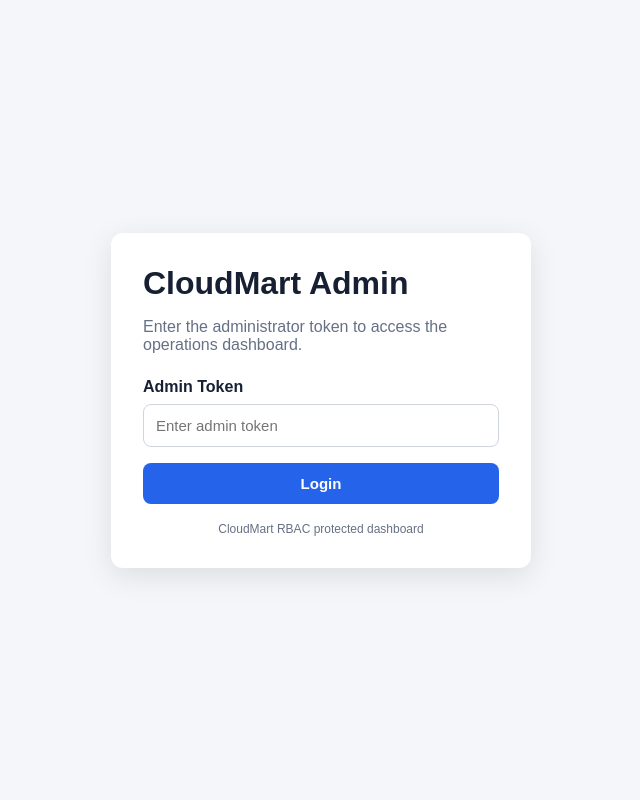
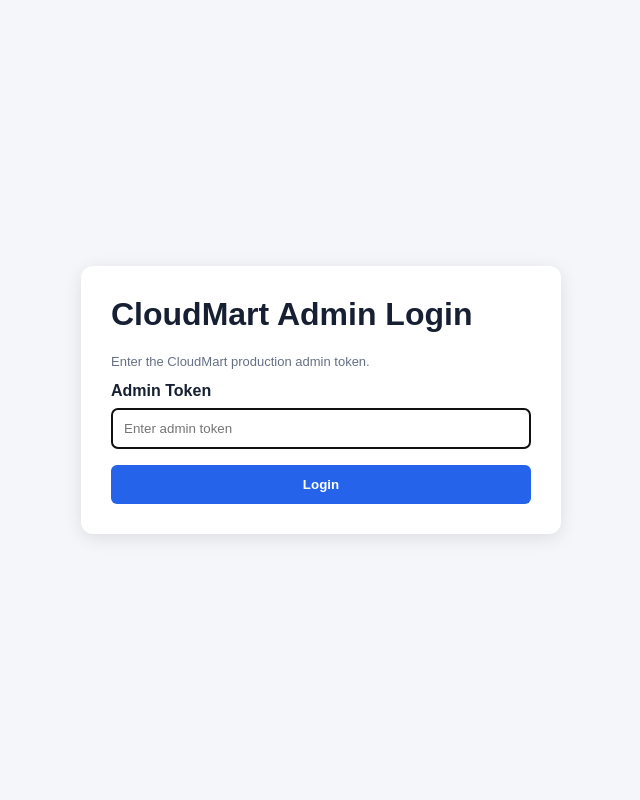
Before and after one commit to LakshmiPrasanna2404/CloudMart, a Flask app: page /login in a window 1280 px wide. Shown: the whole page, without its empty margins (319-959 px from the left). Run offline with Flask 3, Linux system fonts and the light colour scheme.

Commit message:
Update login.html

```diff
--- a/dashboard/templates/login.html
+++ b/dashboard/templates/login.html
@@ -1,9 +1,9 @@
-<!DOCTYPE html>
+<!doctype html>
 <html lang="en">
 
 <head>
 
-    <meta charset="UTF-8">
+    <meta charset="utf-8">
 
     <meta
         name="viewport"
@@ -14,37 +14,36 @@
 
     <style>
 
-        * {
-            box-sizing: border-box;
-        }
-
         body {
             margin: 0;
             min-height: 100vh;
-            display: flex;
-            align-items: center;
-            justify-content: center;
+
+            display: grid;
+            place-items: center;
+
             font-family: Arial, sans-serif;
+
             background: #f4f6f9;
             color: #172033;
         }
 
         .login-card {
+
             width: min(420px, 90%);
+
             background: white;
-            padding: 32px;
+
+            padding: 30px;
+
             border-radius: 12px;
-            box-shadow: 0 8px 30px rgba(0,0,0,0.10);
+
+            box-shadow:
+                0 4px 18px
+                rgba(0, 0, 0, 0.10);
         }
 
         h1 {
             margin-top: 0;
-            margin-bottom: 8px;
-        }
-
-        .subtitle {
-            color: #667085;
-            margin-bottom: 24px;
         }
 
         label {
@@ -54,44 +53,59 @@
         }
 
         input {
+
             width: 100%;
+
+            box-sizing: border-box;
+
             padding: 12px;
-            border: 1px solid #d0d5dd;
-            border-radius: 8px;
-            font-size: 15px;
+
+            border:
+                1px solid #cbd5e1;
+
+            border-radius: 6px;
+
             margin-bottom: 16px;
         }
 
         button {
+
             width: 100%;
+
             padding: 12px;
+
             border: none;
-            border-radius: 8px;
+
+            border-radius: 6px;
+
             background: #2563eb;
+
             color: white;
-            font-size: 15px;
+
             font-weight: 600;
+
             cursor: pointer;
         }
 
-        button:hover {
-            background: #1d4ed8;
-        }
+        .error {
 
-        .error {
-            background: #fef3f2;
-            color: #b42318;
-            border: 1px solid #fecdca;
-            padding: 10px;
-            border-radius: 8px;
+            background: #fff0f0;
+
+            color: #9b1c1c;
+
+            border-left:
+                5px solid #d33;
+
+            padding: 12px;
+
             margin-bottom: 16px;
         }
 
-        .security-note {
-            margin-top: 18px;
-            font-size: 12px;
+        .muted {
+
             color: #667085;
-            text-align: center;
+
+            font-size: 13px;
         }
 
     </style>
@@ -102,11 +116,10 @@
 
 <div class="login-card">
 
-    <h1>CloudMart Admin</h1>
+    <h1>CloudMart Admin Login</h1>
 
-    <p class="subtitle">
-        Enter the administrator token to access
-        the operations dashboard.
+    <p class="muted">
+        Enter the CloudMart production admin token.
     </p>
 
     {% if error %}
@@ -118,8 +131,9 @@
     {% endif %}
 
     <form
-        method="POST"
+        method="post"
         action="{{ url_for('login') }}"
+        autocomplete="off"
     >
 
         <label for="token">
@@ -131,8 +145,8 @@
             name="token"
             type="password"
             placeholder="Enter admin token"
-            autocomplete="off"
             required
+            autofocus
         >
 
         <button type="submit">
@@ -141,10 +155,6 @@
 
     </form>
 
-    <div class="security-note">
-        CloudMart RBAC protected dashboard
-    </div>
-
 </div>
 
 </body>
```
